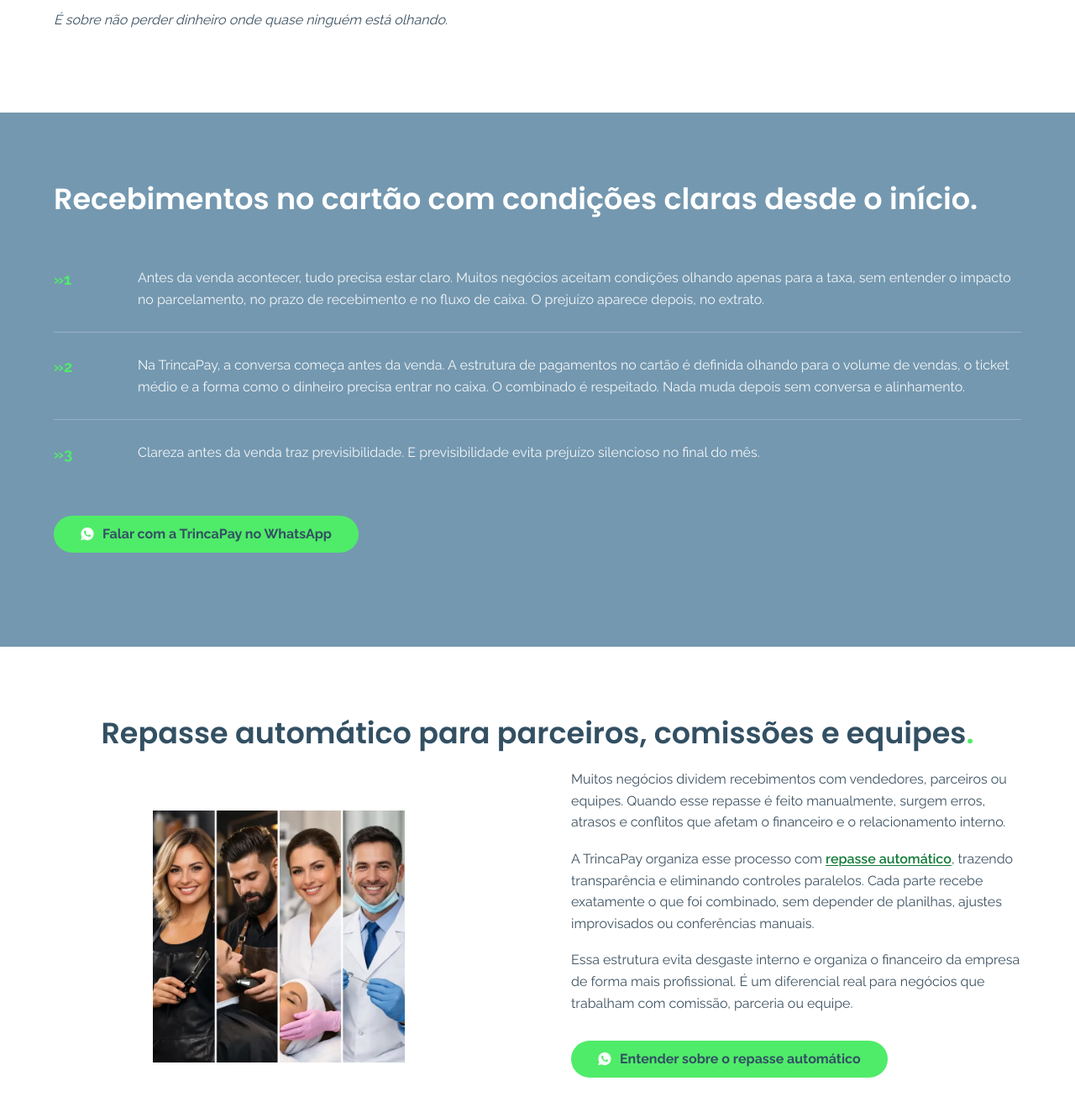
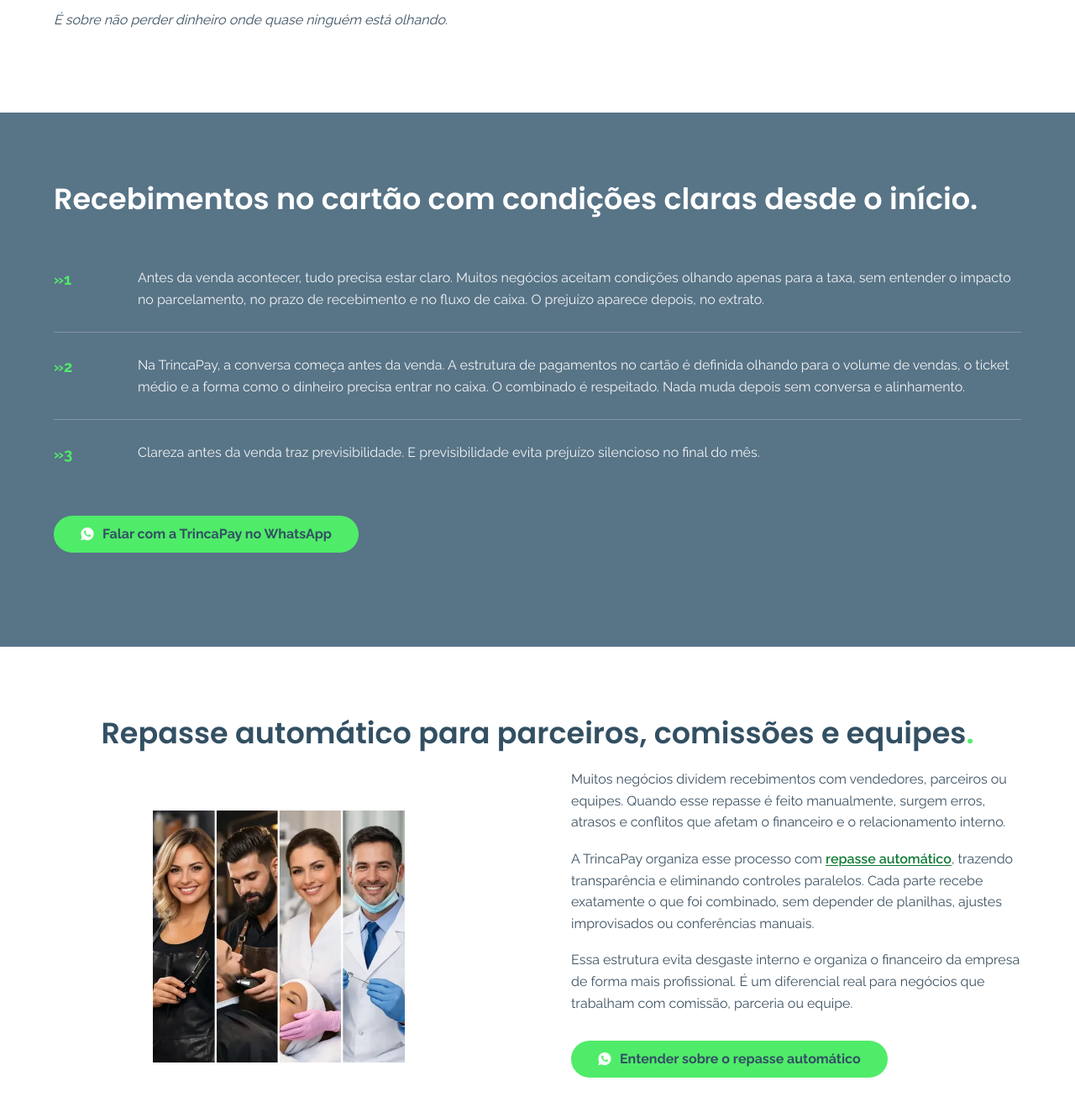
Before and after one commit to trincapay/trincapay-site, a plain HTML site: page pagamentos-no-cartao/index.html in a window 1280 px wide. Shown: the part 1140-2458 px from the top of the page at 84% size. Drawn offline with Linux system fonts and the light colour scheme.

Commit message:
Sobe pra 100%: contraste do painel azul (AA) + imagens responsivas (srcset mobile)

```diff
--- a/assets/css/style.css
+++ b/assets/css/style.css
@@ -11,7 +11,7 @@
 :root {
   --color-bg-dark: #335063;       /* fundo petróleo - header, hero, seções escuras */
   --color-bg-dark-card: #4a6d84;  /* cartões sobre fundo escuro (levemente mais claro) */
-  --color-bg-panel-blue: rgb(116, 152, 176); /* azul claro da seção "A regra..." (igual produção) */
+  --color-bg-panel-blue: rgb(88, 116, 135); /* azul-acinzentado escurecido (contraste AA p/ texto branco: 4.93:1) */
   --color-accent: #4FEC69;        /* verde destaque - títulos, botões, fundos */
   --color-accent-text: #117A37;   /* verde escurecido para texto/links sobre fundo claro (contraste AA) */
   --color-white: #ffffff;
--- a/pagamentos-no-cartao/index.html
+++ b/pagamentos-no-cartao/index.html
@@ -24,7 +24,7 @@
 <noscript><link rel="stylesheet" href="https://fonts.googleapis.com/css2?family=Poppins:wght@400;500;600;700&family=Raleway:wght@400;500;600;700&display=swap"></noscript>
 <link rel="preconnect" href="https://images.leadconnectorhq.com">
 <link rel="icon" type="image/webp" href="/favicon.webp">
-<link rel="stylesheet" href="/assets/css/style.css?v=4">
+<link rel="stylesheet" href="/assets/css/style.css?v=5">
 
 <!-- Google Tag Manager (carregamento adiado: idle/interação do usuário, com limite de 3.5s, para não bloquear o carregamento inicial) -->
 <script>
@@ -147,7 +147,7 @@
       <h2>Repasse automático para parceiros, comissões e equipes<span class="accent">.</span></h2>
     </div>
     <div class="container grid-2" style="margin-top:16px;">
-      <div style="max-width:300px; margin:0 auto;"><img src="/assets/images/barbearias-saloes.webp" alt="Trinca Pay para barbearias e salões que precisam organizar recebimentos" width="716" height="716" loading="lazy" title="Trinca Pay para barbearias e salões que precisam organizar recebimentos"></div>
+      <div style="max-width:300px; margin:0 auto;"><img src="/assets/images/barbearias-saloes.webp" alt="Trinca Pay para barbearias e salões que precisam organizar recebimentos" width="716" height="716" loading="lazy" title="Trinca Pay para barbearias e salões que precisam organizar recebimentos" srcset="/assets/images/barbearias-saloes-mobile.webp 600w, /assets/images/barbearias-saloes.webp 716w" sizes="(max-width:768px) 300px, 400px"></div>
       <div>
         <p>Muitos negócios dividem recebimentos com vendedores, parceiros ou equipes. Quando esse repasse é feito manualmente, surgem erros, atrasos e conflitos que afetam o financeiro e o relacionamento interno.</p>
         <p>A TrincaPay organiza esse processo com <a class="accent-link" href="/repasse-automatico" title="repasse automático">repasse automático</a>, trazendo transparência e eliminando controles paralelos. Cada parte recebe exatamente o que foi combinado, sem depender de planilhas, ajustes improvisados ou conferências manuais.</p>
```
Also changed, not shown: contato/index.html (+1 -1 lines), index.html (+6 -6 lines), influencer-modelo/index.html (+1 -1 lines), maquininha-trinca-pay/index.html (+1 -1 lines), repasse-automatico/index.html (+1 -1 lines), sobre-nos/index.html (+1 -1 lines), assets/images/barbearias-saloes-mobile.webp (added), assets/images/home-estrutura-recebimento-mobile.webp (added), assets/images/prestadores-servico-mobile.webp (added), assets/images/renan-oliveira-fundador-mobile.webp (added), assets/images/valor-alto-parcelamento-mobile.webp (added).
